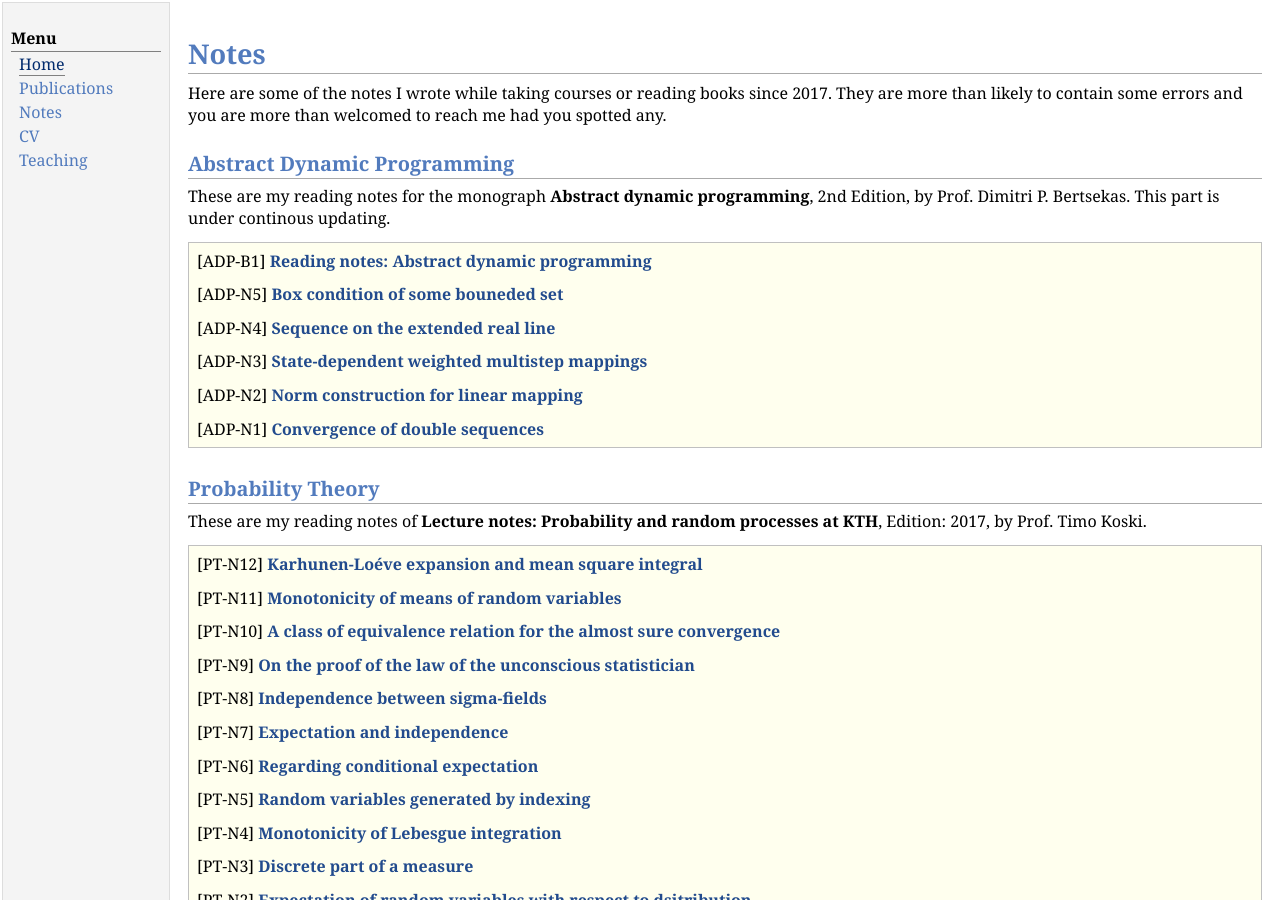
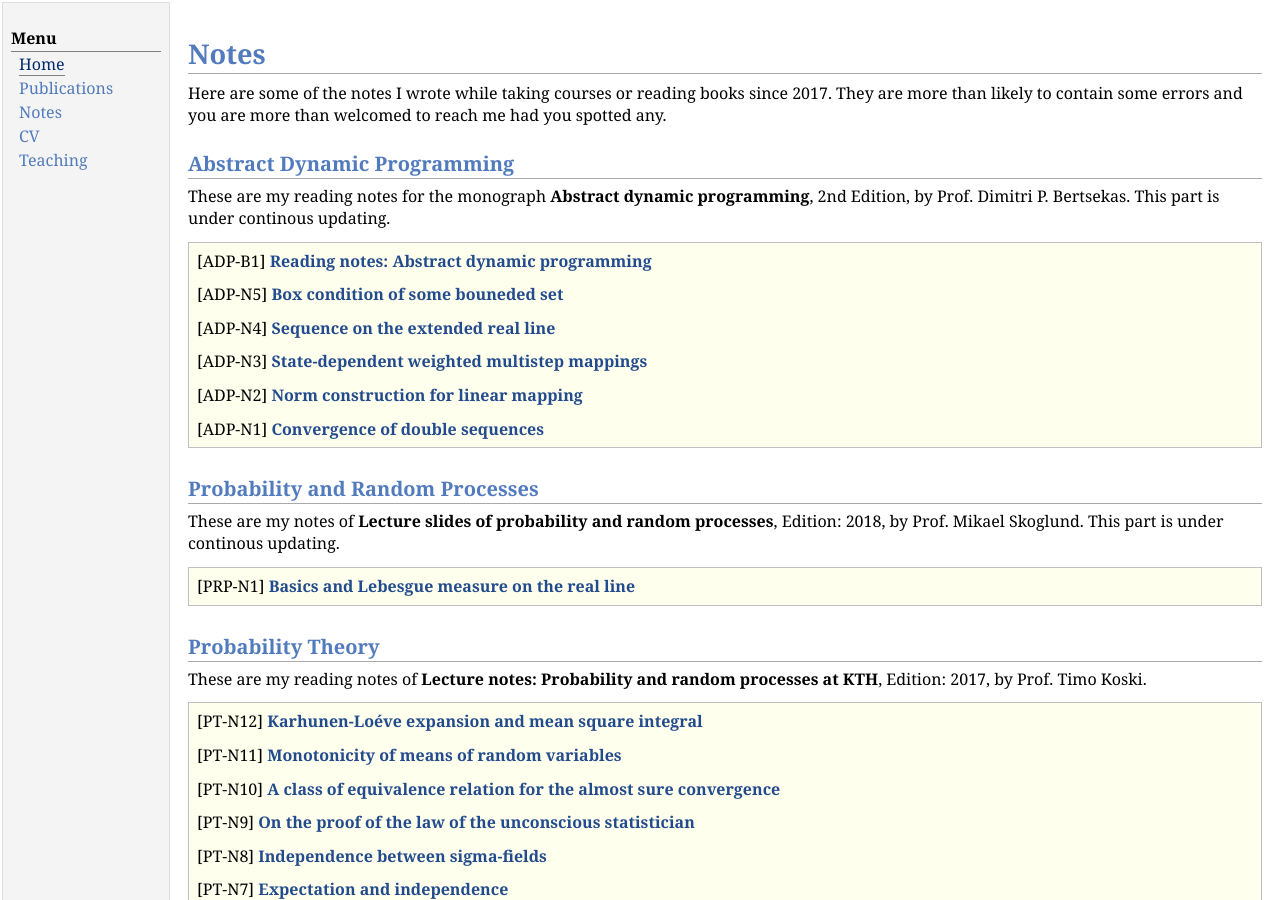
Before and after one commit to yuchaotaigu/yuchaotaigu.github.io, a Jekyll site: the page notes.html, which Jekyll copies as it is, in a window 1280 px wide and 900 px high. Built offline with Jekyll 4.4.1, drawn with Linux system fonts in a browser that asks for light colours; comment, search, counter and statistics services are not loaded.

Commit message:
Update notes.html
notes prp section added

```diff
--- a/notes.html
+++ b/notes.html
@@ -40,6 +40,13 @@ These are my reading notes for the monograph <b>Abstract dynamic programming</b>
 <p>[ADP-N3] <a href="notes/ADP3.pdf"><b>State-dependent weighted multistep mappings</b></a><br /> </p>
 <p>[ADP-N2] <a href="notes/ADP2.pdf"><b>Norm construction for linear mapping</b></a><br /> </p>
 <p>[ADP-N1] <a href="notes/ADP1.pdf"><b>Convergence of double sequences</b></a><br /> </p>
+  </div></div>
+
+<h2>Probability and Random Processes</h2>
+These are my notes of <b>Lecture slides of probability and random processes</b>, Edition: 2018, by Prof. Mikael Skoglund. This part is under continous updating.
+<div class="infoblock">
+<div class="blockcontent">
+<p>[PRP-N1] <a href="notes/PRP1.pdf"><b>Basics and Lebesgue measure on the real line</b></a><br /> </p>
   </div></div>
 
 <h2>Probability Theory</h2>
```
